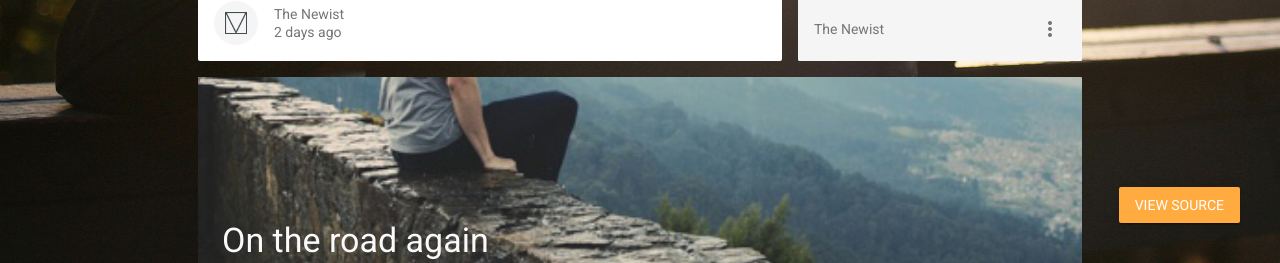
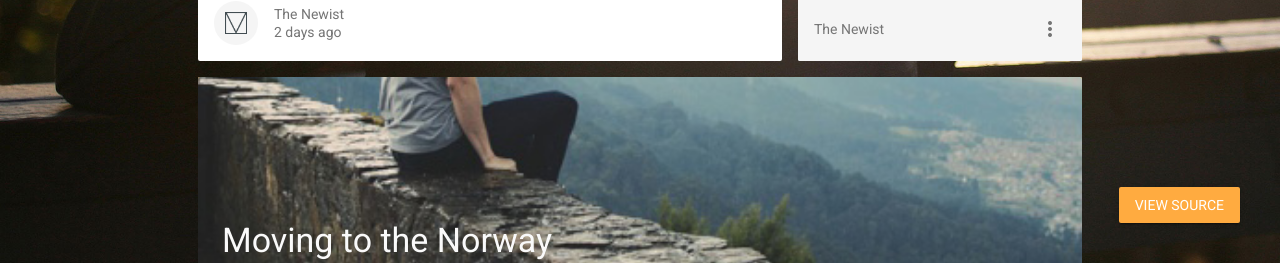
Before and after one commit to R-Kudratov/Result_middle_1-Git_mdl-blog, a plain HTML site: page index.html in a window 1280 px wide. Shown: the part 537-800 px from the top of the page. Drawn offline with nearby package versions, Linux system fonts and the light colour scheme.

Commit message:
feat: changed second post title

```diff
--- a/index.html
+++ b/index.html
@@ -103,7 +103,7 @@
           </div>
           <div class="mdl-card on-the-road-again mdl-cell mdl-cell--12-col">
             <div class="mdl-card__media mdl-color-text--grey-50">
-              <h3><a href="entry.html">On the road again</a></h3>
+              <h3><a href="entry.html">Moving to the Norway</a></h3>
             </div>
             <div class="mdl-color-text--grey-600 mdl-card__supporting-text">
               Enim labore aliqua consequat ut quis ad occaecat aliquip incididunt. Sunt nulla eu enim irure enim nostrud aliqua consectetur ad consectetur sunt ullamco officia. Ex officia laborum et consequat duis.
```
